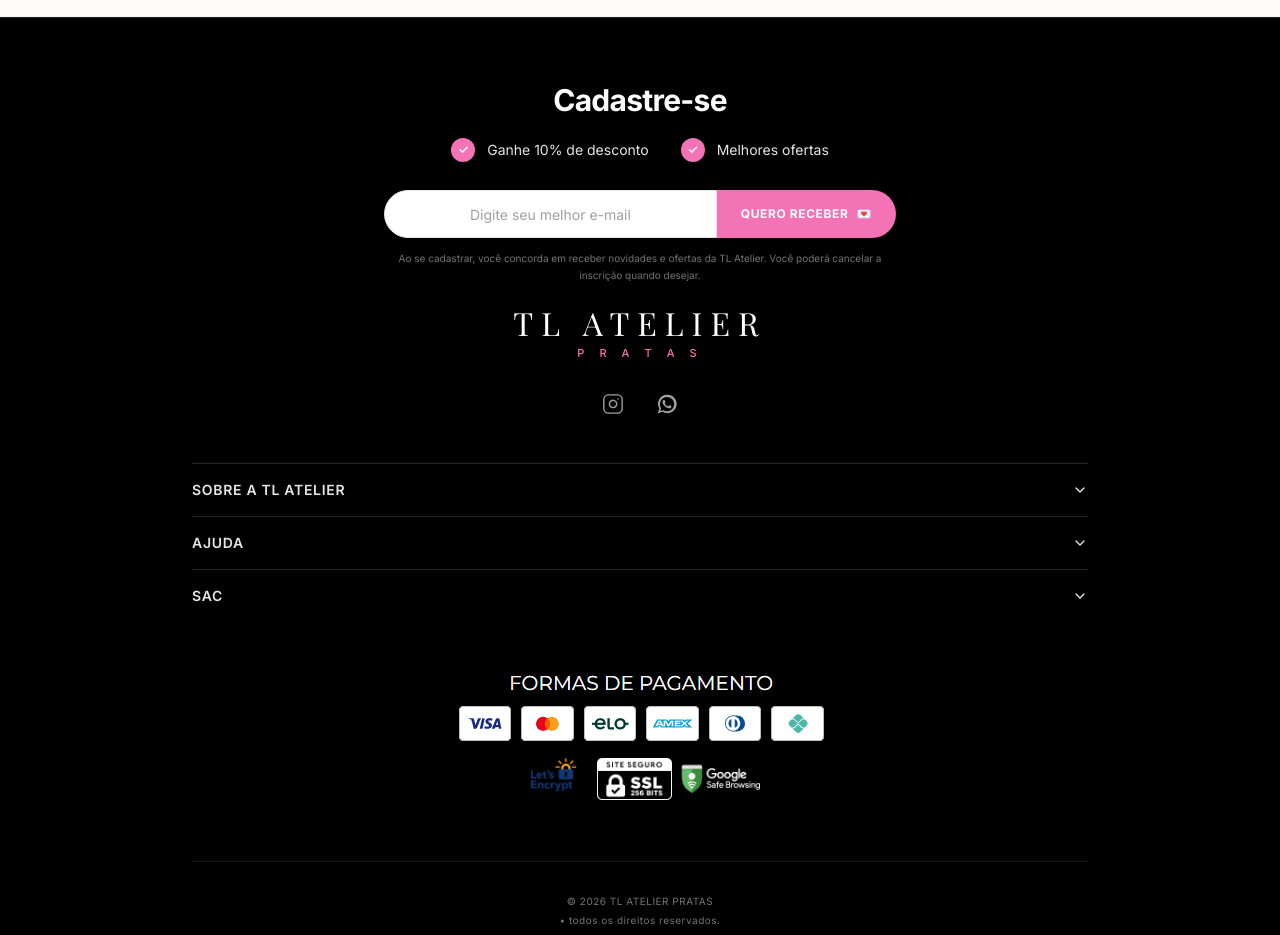
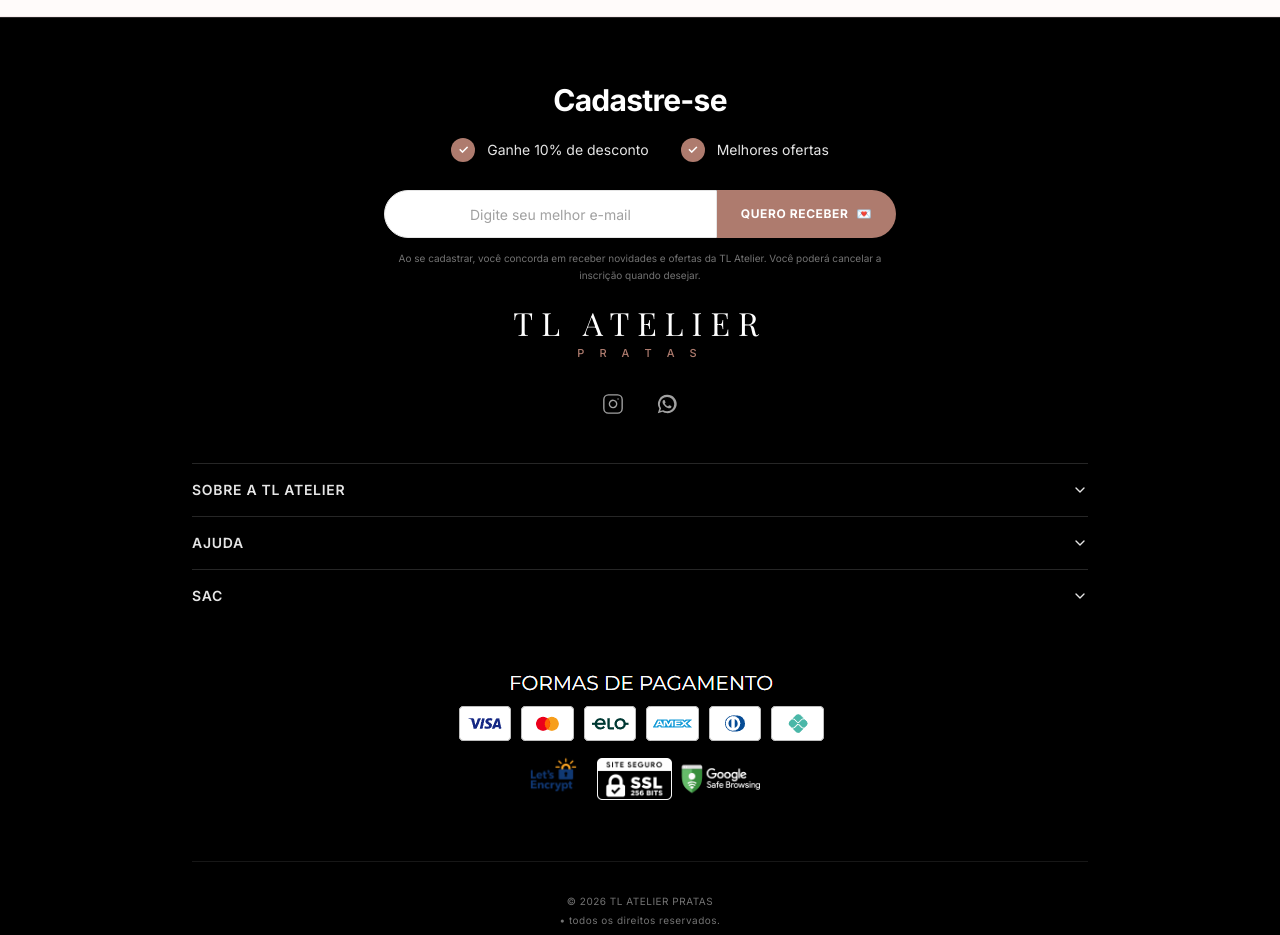
Before and after one commit to gabrielaraujoalves715-create/tl-atelier, a React (Vite) app: page / in a window 1280 px wide. Shown: the part 8220-9155 px from the top of the page. Built offline with nearby package versions, Linux system fonts and the light colour scheme; a web font is replaced by a local one.

Commit message:
ajusta cores do footer para identidade da TL Atelier

```diff
--- a/src/components/Footer.tsx
+++ b/src/components/Footer.tsx
@@ -95,7 +95,7 @@
 
           <div className="mx-auto mb-7 flex w-fit flex-col items-start gap-4 text-sm sm:flex-row sm:items-center sm:gap-8">
             <div className="flex w-full items-center gap-3 sm:w-auto">
-              <span className="flex h-6 w-6 shrink-0 items-center justify-center rounded-full bg-[#F472B6] text-xs font-bold text-white">
+              <span className="flex h-6 w-6 shrink-0 items-center justify-center rounded-full bg-brand-dark-rose text-xs font-bold text-white">
                 ✓
               </span>
               <span className="text-left text-neutral-200">
@@ -104,7 +104,7 @@
             </div>
 
             <div className="flex w-full items-center gap-3 sm:w-auto">
-              <span className="flex h-6 w-6 shrink-0 items-center justify-center rounded-full bg-[#F472B6] text-xs font-bold text-white">
+              <span className="flex h-6 w-6 shrink-0 items-center justify-center rounded-full bg-brand-dark-rose text-xs font-bold text-white">
                 ✓
               </span>
               <span className="text-left text-neutral-200">
@@ -145,13 +145,13 @@
         aria-describedby={
           subscribeError ? 'newsletter-error' : undefined
         }
-        className="h-12 w-full rounded-full border border-neutral-200 bg-white px-5 text-center text-sm text-neutral-800 outline-none placeholder:text-center placeholder:text-neutral-400 focus:border-[#F472B6] disabled:cursor-not-allowed disabled:opacity-70 sm:rounded-r-none"
+        className="h-12 w-full rounded-full border border-neutral-200 bg-white px-5 text-center text-sm text-neutral-800 outline-none placeholder:text-center placeholder:text-neutral-400 focus:border-brand-dark-rose disabled:cursor-not-allowed disabled:opacity-70 sm:rounded-r-none"
       />
 
       <button
         type="submit"
         disabled={isSubmitting}
-        className="flex h-12 w-full shrink-0 cursor-pointer items-center justify-center gap-2 rounded-full bg-[#F472B6] px-6 text-xs font-bold uppercase tracking-wider text-white transition-colors hover:bg-[#EC4899] focus-visible:outline focus-visible:outline-2 focus-visible:outline-offset-2 focus-visible:outline-[#F472B6] disabled:cursor-not-allowed disabled:opacity-65 sm:w-auto sm:min-w-[170px] sm:rounded-l-none"
+        className="flex h-12 w-full shrink-0 cursor-pointer items-center justify-center gap-2 rounded-full bg-brand-dark-rose px-6 text-xs font-bold uppercase tracking-wider text-white transition-all hover:brightness-110 focus-visible:outline focus-visible:outline-2 focus-visible:outline-offset-2 focus-visible:outline-brand-dark-rose disabled:cursor-not-allowed disabled:opacity-65 sm:w-auto sm:min-w-[170px] sm:rounded-l-none"
       >
         {isSubmitting ? (
           <span>Enviando...</span>
@@ -186,7 +186,7 @@
           <span className="font-serif text-[24px] sm:text-[32px] tracking-[0.25em] text-white uppercase font-light leading-none">
             TL Atelier
           </span>
-          <span className="text-[9px] sm:text-[11px] tracking-[0.55em] text-[#F472B6] uppercase font-sans font-medium mt-1.5">
+          <span className="text-[9px] sm:text-[11px] tracking-[0.55em] text-brand-dark-rose uppercase font-sans font-medium mt-1.5">
             P R A T A S
           </span>
         </div>
```
